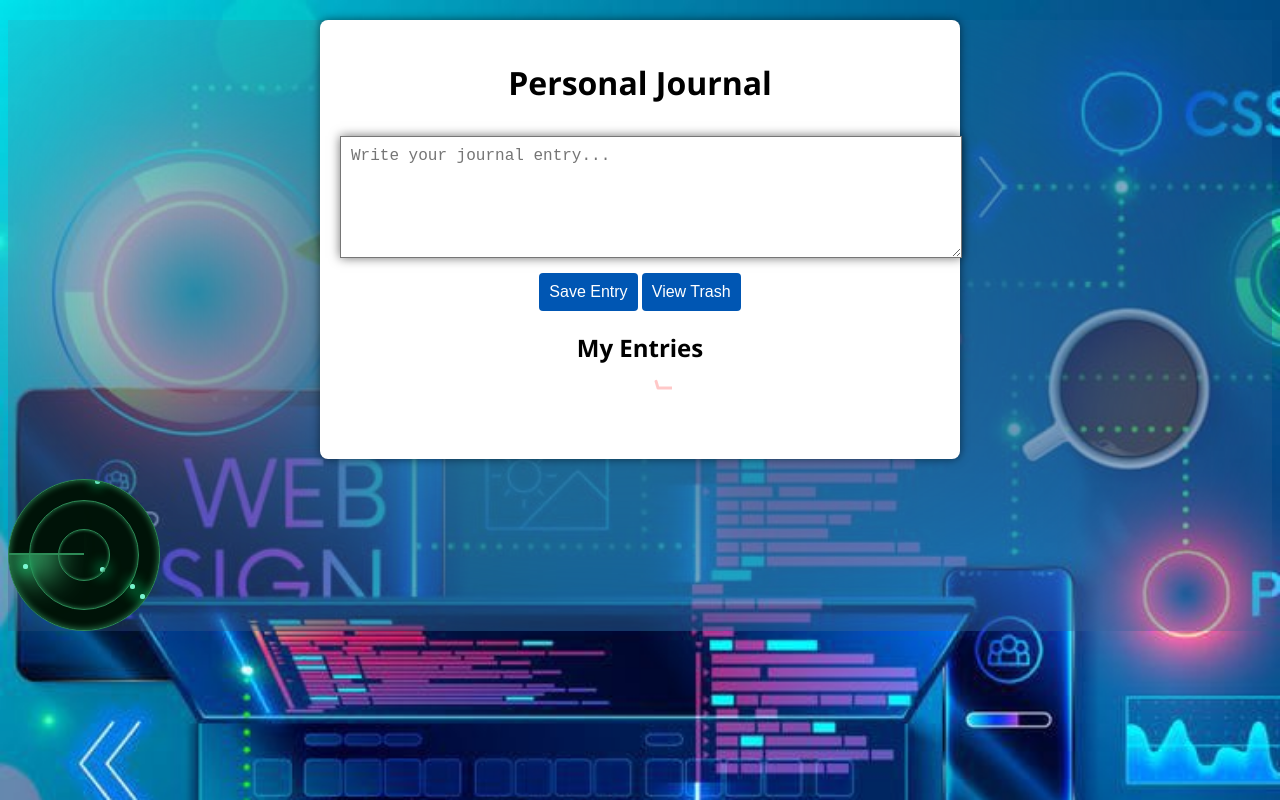
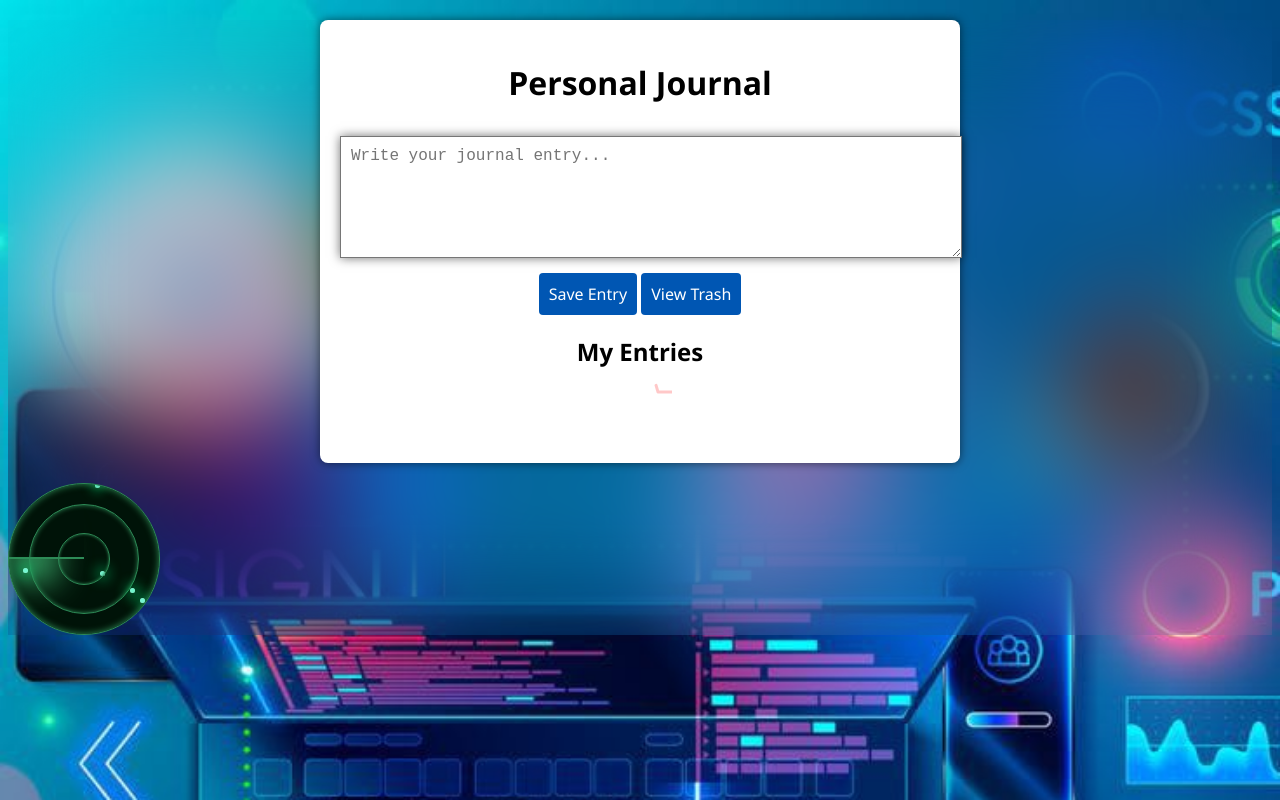
Before and after one commit to 34codezak/schoolProject2, a plain HTML site: page journal_app/index.html in a window 1280 px wide. Drawn offline with Linux system fonts and the light colour scheme.

Commit message:
Add the journal_app

```diff
--- a/journal_app/style.css
+++ b/journal_app/style.css
@@ -5,7 +5,7 @@ body {
     background-image: url(back.jpeg);
     background-repeat: no-repeat;
     background-size: cover;
-    backdrop-filter: blur(200px);
+    backdrop-filter: blur(50px);
 }
 
 .container {
@@ -28,6 +28,7 @@ textarea {
 
 button {
     background: #0056b3;
+    font-family: 'Segoe UI', Tahoma, Geneva, Verdana, sans-serif;
     color: #fff;
     border: none;
     padding: 10px;
@@ -38,6 +39,7 @@ button {
 
 button:hover {
     background: #007bff;
+    color: #001308;
 }
 
 ul {
@@ -99,7 +101,6 @@ button.restore {
   }
 
 /*Loading circle*/
-/* From Uiverse.io by Valeron-T */
 .loader {
     position: relative;
     width: 150px;
```
